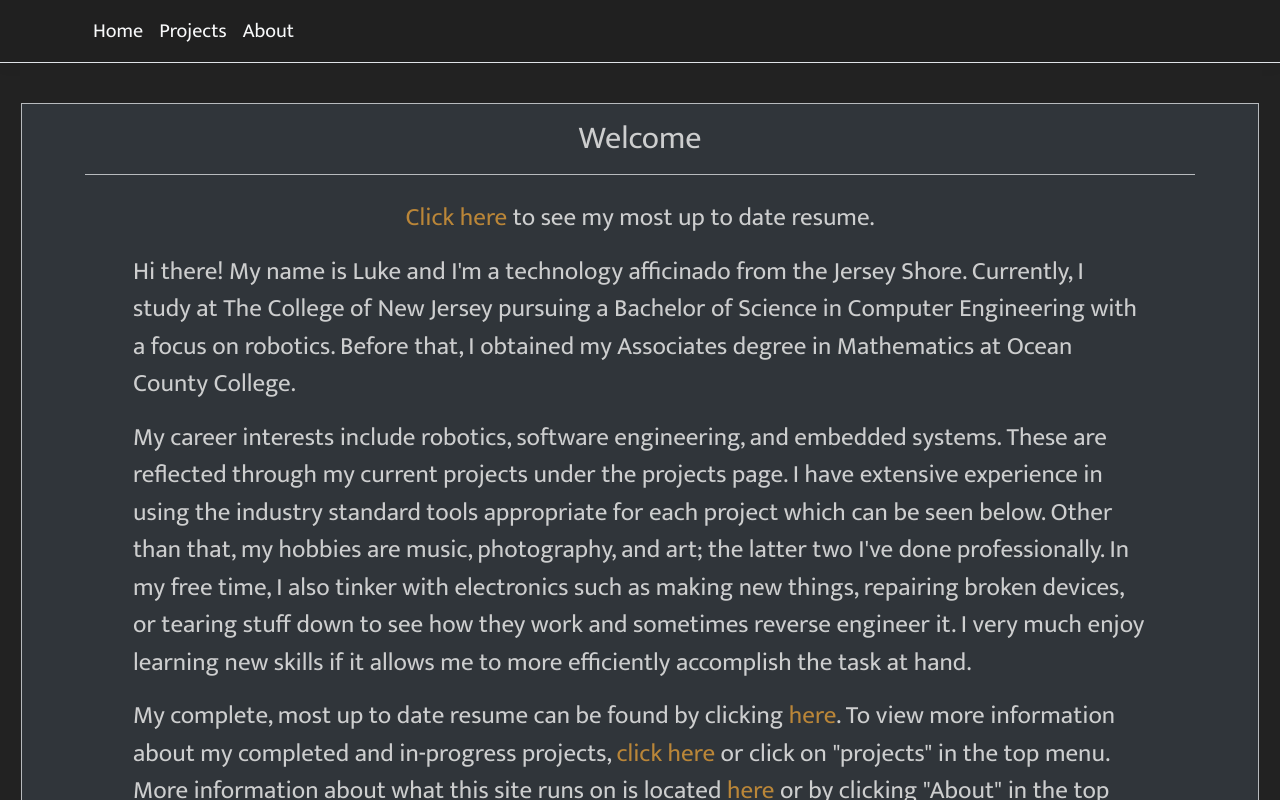
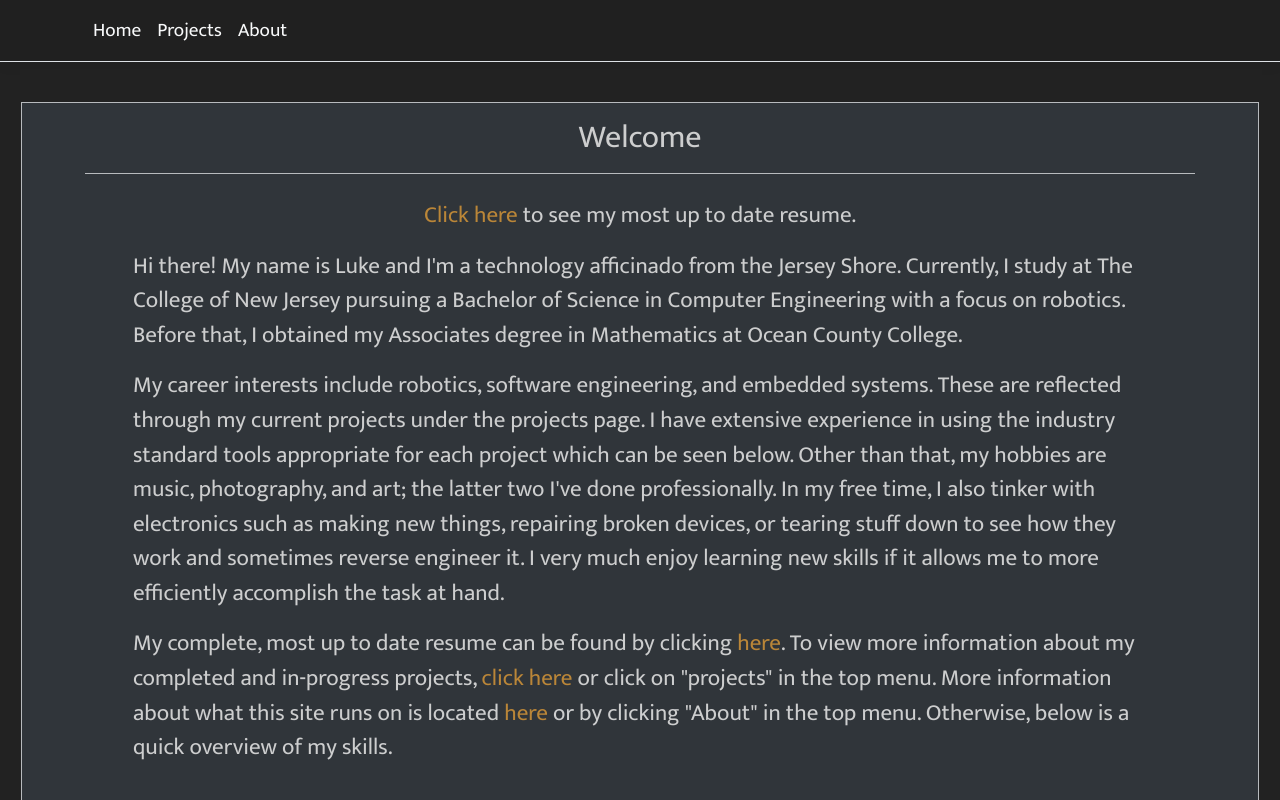
Before and after one commit to lzambella/personal-site, a React (Create React App) app in the folder ClientApp/: page / in a window 1280 px wide. Shown: the top 800 px of the page. Built offline with nearby package versions, Linux system fonts and the light colour scheme; a web font is replaced by a local one.

Commit message:
Decrease font size

```diff
--- a/ClientApp/public/css/app.css
+++ b/ClientApp/public/css/app.css
@@ -29,7 +29,7 @@ html,body {
 }
 
 .text-large {
-    font-size: 125%
+    font-size: 120%
 }
 
 .transparent {
```
